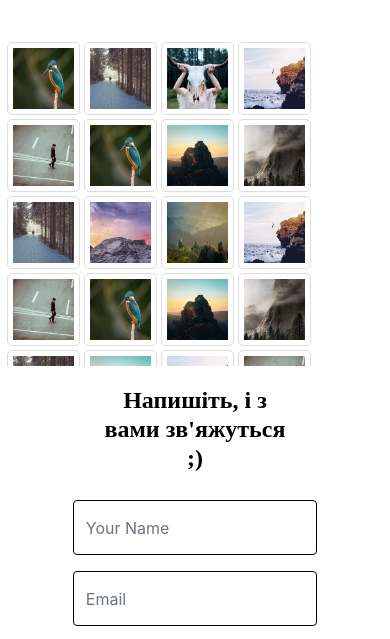
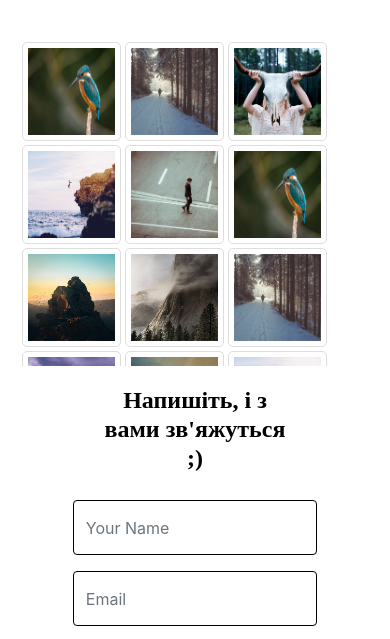
Before and after one commit to stepan93rozhko/Nata_Marts, a plain HTML site: page index.html in a window 390 px wide. Shown: the part 659-1298 px from the top of the page. Drawn offline with nearby package versions, Linux system fonts and the light colour scheme; a web font is replaced by a local one.

Commit message:
галерея фото 7

```diff
--- a/test-style.scss
+++ b/test-style.scss
@@ -270,23 +270,33 @@ $colorBoxShadow: rgba(189, 191, 192, 0.4);
         overflow: scroll;
         height: 1615px;
         @media (max-width: 543px) {
+            width: 100%;
+            height: 445px;
+            text-align: center;
+        }
+        & .row{
+            margin-left: auto;
+            margin-right: auto;
 
-            height: 445px;
         }
         &-row{
             margin-top: 30px;
             @media (max-width: 543px) {
-                text-align: center;
-                margin-left: auto;
-                margin-right: auto;
+
             }
             & img{
                 height: 210px;
                 margin: 2px;
-                @media (max-width: 543px) {
+                text-align: center;
+                @media (min-width: 320px) {
                     //height: 100px;
-                   width: 73px;
-                   height: 73px;
+                   width: 89px;
+                   height: 89px;
+
+                }
+                @media  (min-width: 360px) {
+                    width: 99px;
+                    height: 99px;
                 }
             }
         }
```
Also changed, not shown: test-style.css.
